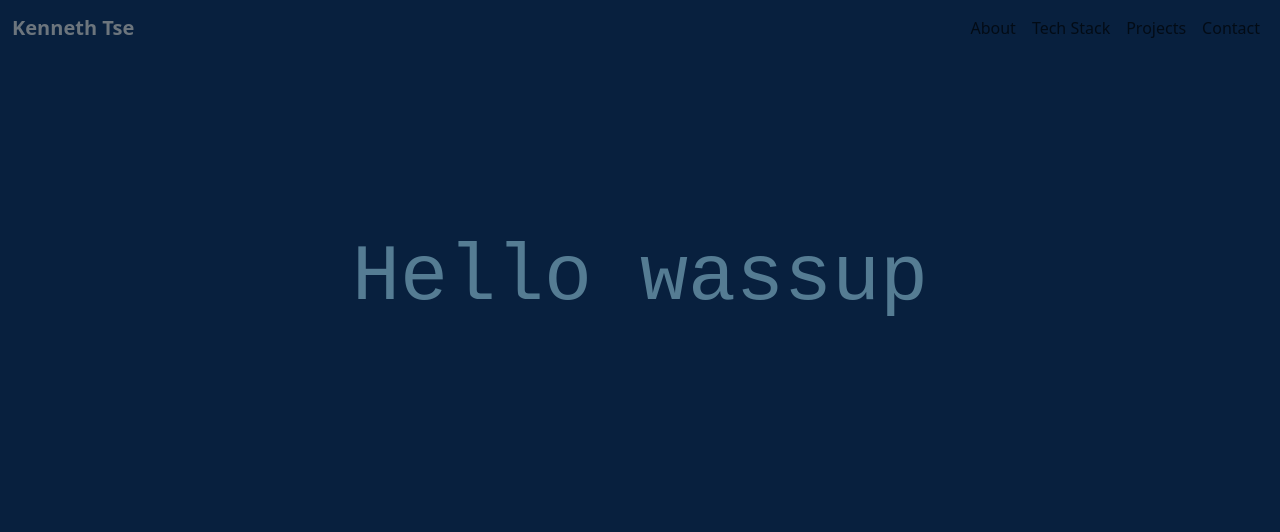
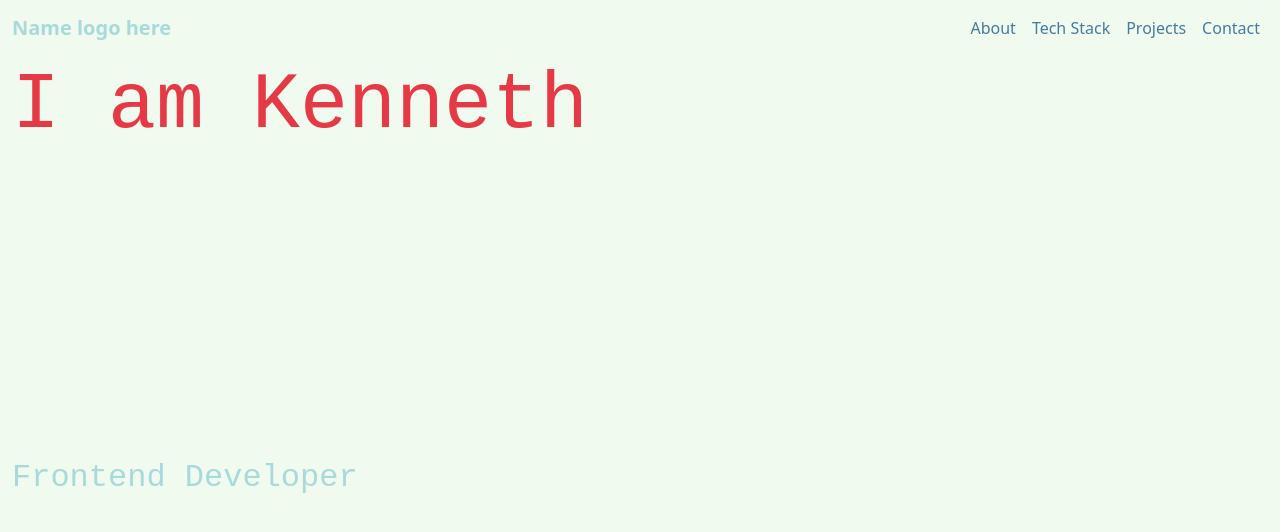
Before and after one commit to Kenref/portfolio-website, a React (Vite) app: page / in a window 1280 px wide. Shown: the top 532 px of the page. Built offline with nearby package versions, Linux system fonts and the light colour scheme.

Commit message:
changed colour palate

```diff
--- a/src/App.jsx
+++ b/src/App.jsx
@@ -8,7 +8,10 @@ export default function App() {
 	return (
 		<header className="container-xxl">
 			<NavBar className="navbar"></NavBar>
-			<HeroSection headline={"Hello wassup"}></HeroSection>
+			<HeroSection
+				headline={"I am Kenneth"}
+				secondaryText={"Frontend Developer"}
+			></HeroSection>
 		</header>
 	);
 }
--- a/src/components/hero-section.jsx
+++ b/src/components/hero-section.jsx
@@ -1,6 +1,6 @@
 import { useEffect, useRef, useState } from "react";
 
-export default function HeroSection({ headline }) {
+export default function HeroSection({ headline, secondaryText }) {
 	const letters = "ABCDEFGHIJKLMNOPQRSTUVWXYZ";
 	const [heroText, setHeroText] = useState(headline);
 	const iterationsRef = useRef(0);
@@ -38,7 +38,7 @@ export default function HeroSection({ headline }) {
 	return (
 		//TODO when the screen is on mobile the header needs to be centered
 		<div
-			className="d-flex justify-content-center align-items-center"
+			className="d-flex justify-content-center align-items-center row"
 			style={{ height: "calc(100vh - 55px)" }}
 		>
 			<h1
@@ -47,11 +47,22 @@ export default function HeroSection({ headline }) {
 					fontSize: "5rem",
 					fontFamily: "Space Mono, monospace",
 					marginBottom: "300px",
-					color: "var(--font-colour)",
+					color: "var(--colour-attention)",
 				}}
 			>
 				{heroText}
 			</h1>
+			<h2
+				onMouseEnter={startAnimation}
+				style={{
+					// fontSize: "5rem",
+					fontFamily: "Space Mono, monospace",
+					marginBottom: "300px",
+					color: "var(--colour-secondary)",
+				}}
+			>
+				{secondaryText}
+			</h2>
 		</div>
 	);
 }
--- a/src/components/nav-bar.jsx
+++ b/src/components/nav-bar.jsx
@@ -4,7 +4,9 @@ export default function NavBar() {
 	return (
 		<nav className="navbar navbar-expand-md" style={{ height: "55px" }}>
 			<a href="#" className="navbar-brand">
-				<span className="fw-bold text-secondary">Kenneth Tse</span>
+				<span className="fw-bold" style={{ color: "var(--colour-secondary)" }}>
+					Name logo here
+				</span>
 			</a>
 			{/* toggle button for mobile nav */}
 			<button
@@ -25,22 +27,38 @@ export default function NavBar() {
 			>
 				<ul className="navbar-nav">
 					<li className="nav-item">
-						<a className="nav-link" href="#">
+						<a
+							className="nav-link"
+							href="#"
+							style={{ color: "var(--colour-primary" }}
+						>
 							About
 						</a>
 					</li>
 					<li className="nav-item">
-						<a className="nav-link" href="#">
+						<a
+							className="nav-link"
+							href="#"
+							style={{ color: "var(--colour-primary" }}
+						>
 							Tech Stack
 						</a>
 					</li>
 					<li className="nav-item">
-						<a className="nav-link" href="#">
+						<a
+							className="nav-link"
+							href="#"
+							style={{ color: "var(--colour-primary" }}
+						>
 							Projects
 						</a>
 					</li>
 					<li className="nav-item">
-						<a className="nav-link" href="#">
+						<a
+							className="nav-link"
+							href="#"
+							style={{ color: "var(--colour-primary" }}
+						>
 							Contact
 						</a>
 					</li>
--- a/src/index.css
+++ b/src/index.css
@@ -1,6 +1,9 @@
 :root {
-	--background-colour: #08203e;
-	--font-colour: #557c93;
+	--background-colour: #f1faee;
+	--colour-attention: #e63946;
+	--colour-primary: #457b9d;
+	--colour-secondary: #a8dadc;
+	--colour-dark: #1d3557;
 }
 
 body {
```
